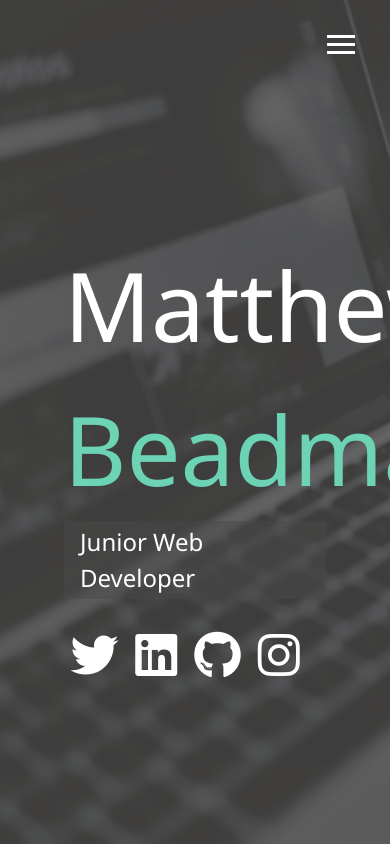
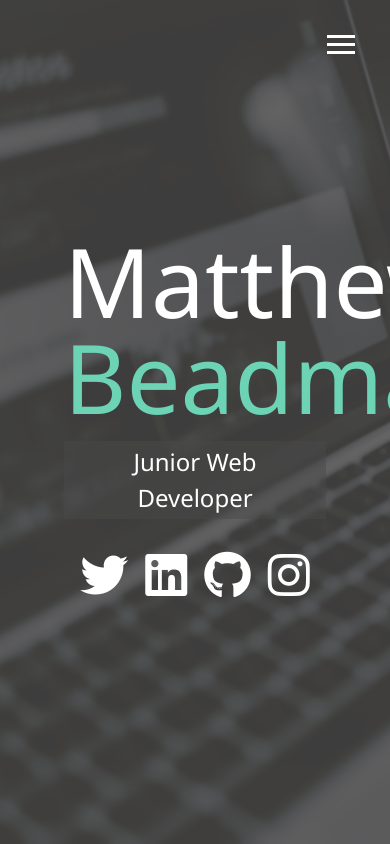
Before and after one commit to Knixio/my_portfolio, a website: page public/html/index.html in a window 390 px wide. Drawn offline with Linux system fonts and the light colour scheme.

Commit message:
responsive functionality added for multiple device screens

```diff
--- a/scss/_config.scss
+++ b/scss/_config.scss
@@ -31,3 +31,26 @@ $background-opacity: 0.8;
     }
   }
 }
+
+// Media Query Mixins
+//Making it responsive for other screen sizes
+@mixin mediaSm {
+  @media screen and (max-width: 500px) {
+    @content;
+  }
+}
+@mixin mediaMd {
+  @media screen and (max-width: 768px) {
+    @content;
+  }
+}
+@mixin mediaLg {
+  @media screen and (min-width: 769px) and (max-width: 1170px) {
+    @content;
+  }
+}
+@mixin mediaXl {
+  @media screen and (min-width: 1171px) {
+    @content;
+  }
+}
--- a/scss/_menu.scss
+++ b/scss/_menu.scss
@@ -123,10 +123,10 @@
 }
 
 //delay each nav item slide by 0.1s
-@for $i from 1 through 4 {
-  .nav-item:nth-child(#{$i}) {
-    transition-delay: $i * 0.1s;
-  }
-}
+// @for $i from 1 through 4 {
+//   .nav-item:nth-child(#{$i}) {
+//     transition-delay: $i * 0.1s;
+//   }
+// }
 
 //transform 3d MDN
--- /dev/null
+++ b/scss/_mobile.scss
@@ -0,0 +1,51 @@
+// Widescreen
+@include mediaXl {
+}
+// Desktops & Laptops
+@include mediaLg {
+}
+// Tablets & Small Laptops
+@include mediaMd {
+  main {
+    align-items: center;
+    text-align: center;
+
+    .lg-heading {
+      line-height: 1;
+      margin-bottom: 1rem;
+    }
+  }
+  ul.menu-nav,
+  div.menu-branding {
+    float: none;
+    width: 100%;
+    min-height: 0;
+
+    &.show {
+      transform: translate3d(0, 0, 0);
+    }
+  }
+  .menu-nav {
+    height: 75vh;
+    transform: translate3d(-100%, 0, 0);
+    font-size: 24px;
+  }
+  .menu-branding {
+    height: 25vh;
+    transform: translate3d(100%, 0, 0);
+
+    .portrait {
+      background: url("/public/img/photo1601172081951.jpg");
+      width: 150px;
+      height: 150px;
+      background: cover;
+      background-size: 100%;
+    }
+  }
+}
+// Smartphones
+@include mediaSm {
+  main#home h1 {
+    margin-top: 10vh;
+  }
+}
--- a/scss/index.scss
+++ b/scss/index.scss
@@ -1,5 +1,6 @@
 @import "config";
 @import "menu";
+@import "mobile";
 
 * {
   box-sizing: border-box;
```
Also changed, not shown: public/css/index.css, public/img/walking-beach.png (added), 1 other file.
